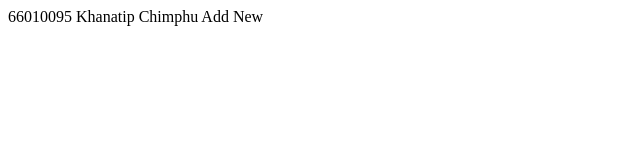
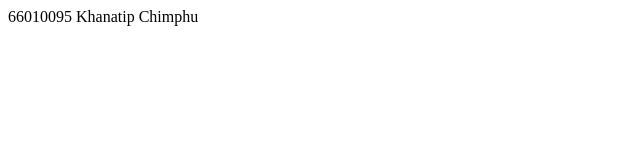
Before and after one commit to Yuuuuuuuuuuu7887/git202, a plain HTML site: page index.html in a window 1280 px wide. Shown: the full height of the page, 0-640 px from the left. Drawn offline with Linux system fonts and the light colour scheme.

Commit message:
Update index.html

```diff
--- a/index.html
+++ b/index.html
@@ -7,6 +7,5 @@
 </head>
 <body>
     66010095 Khanatip Chimphu
-    Add New
 </body>
 </html>
```
